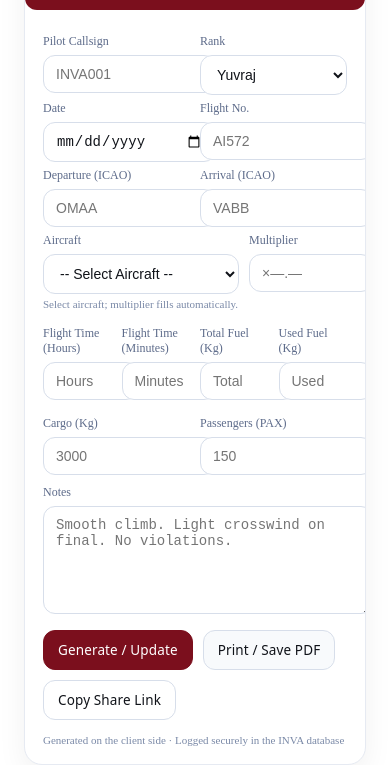
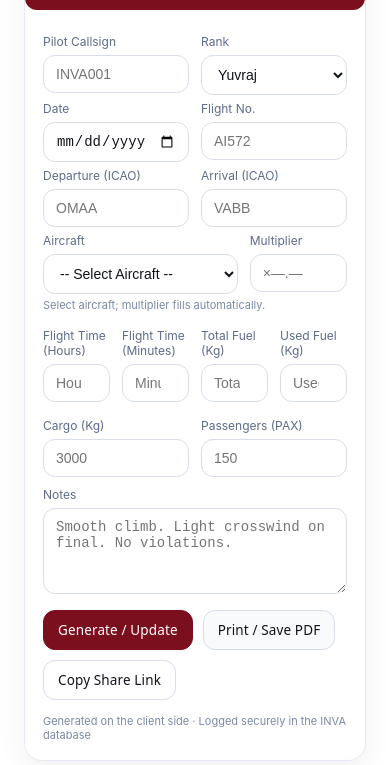
Before and after one commit to jonathanreexes/INVA-CM-LOGGER, a plain HTML site: page index.html in a window 390 px wide. Shown: the part 103-868 px from the top of the page. Drawn offline with Linux system fonts and the light colour scheme; a web font is replaced by a local one.

Commit message:
Fixed overlapping pill boxes, improved grid layout and mobile scaling

```diff
--- a/index.html
+++ b/index.html
@@ -112,6 +112,11 @@ html { -webkit-text-size-adjust: 100%; }
 
 a { color: inherit; }
 
+/* Global base font */
+html, body {
+  font-family: Inter, system-ui, -apple-system, Segoe UI, Roboto, Helvetica, Arial, sans-serif;
+}
+
   /* Layout */
   .wrap{
     max-width:1250px;margin:28px auto;padding:0 16px;
@@ -160,6 +165,49 @@ a { color: inherit; }
   .hint{font-size:11px;color:#7a89a7;margin-top:4px}
   .error{border-color:var(--err)!important;box-shadow:0 0 0 3px rgba(225,29,72,.15)!important}
   .msg{color:#b91c1c;font-size:12px;margin-top:4px;display:none}
+
+  /* Four-column row (time/fuel block) */
+.row-4 {
+  display: grid;
+  grid-template-columns: repeat(4, minmax(0, 1fr));
+  gap: 10px;
+}
+.row-4 > * { min-width: 0; }
+
+/* Grid rows — fix overlapping */
+.row,
+.row-ac,
+.row-4 {
+  display: grid;
+  gap: 12px;           /* consistent spacing */
+}
+
+.row   { grid-template-columns: 1fr 1fr; }
+.row-ac{ grid-template-columns: 2fr 1fr; }
+.row-4 { grid-template-columns: repeat(4, 1fr); }
+
+/* Critical: allow grid children to shrink inside the cell */
+.row > *,
+.row-ac > *,
+.row-4 > * {
+  min-width: 0;
+}
+
+/* Make sure form controls fill the cell */
+input, select, textarea {
+  width: 100%;
+  box-sizing: border-box;
+}
+
+/* Readonly pill */
+.pill{
+  background:#fff;
+  border:1px solid #d7deea;
+  border-radius:12px;
+  padding:10px 12px;
+  font-size:14px;
+  color:#000;
+}
 
   /* Readonly pill */
   .pill{
```
